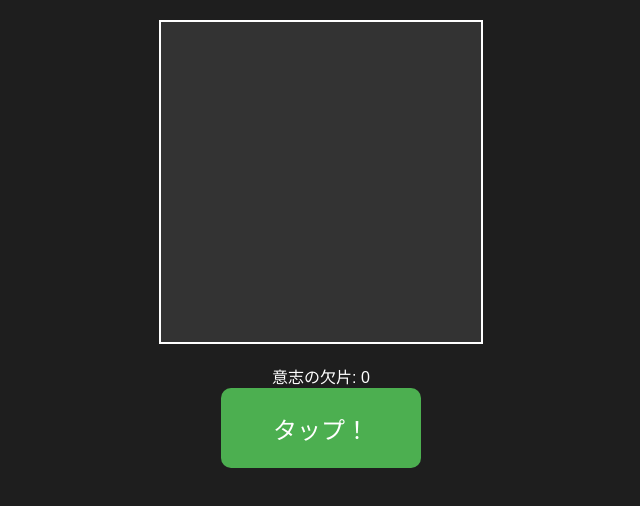
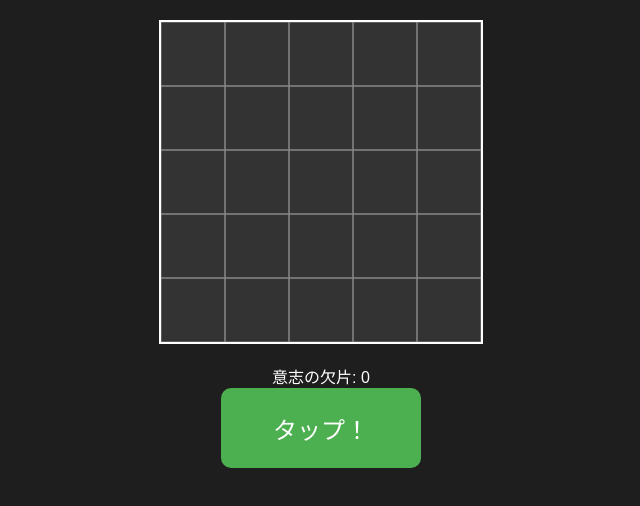
Before and after one commit to kaduak/mind-dive-prototype, a plain HTML site: page index.html in a window 1280 px wide. Shown: the whole page, without its empty margins (319-959 px from the left). Drawn offline with Linux system fonts and the light colour scheme.

Commit message:
Update index.html

```diff
--- a/index.html
+++ b/index.html
@@ -42,7 +42,9 @@
   <button id="tapButton">タップ！</button>
 </div>
 
+<!-- JavaScriptはBODYの最後で読み込む！ -->
 <script>
+  document.addEventListener("DOMContentLoaded", function () {
     const canvas = document.getElementById('gameCanvas');
     const ctx = canvas.getContext('2d');
     const fragmentsDisplay = document.getElementById('fragments');
@@ -56,4 +58,20 @@
       ctx.clearRect(0, 0, canvas.width, canvas.height);
       ctx.strokeStyle = '#888';
       for (let x = 0; x < gridSize; x++) {
-      for (let y = 0; y
+        for (let y = 0; y < gridSize; y++) {
+          ctx.strokeRect(x * cellSize, y * cellSize, cellSize, cellSize);
+        }
+      }
+    }
+
+    drawGrid();
+
+    tapButton.addEventListener('click', () => {
+      fragments += 1;
+      fragmentsDisplay.textContent = fragments;
+    });
+  });
+</script>
+
+</body>
+</html>
```
Lines whose indentation alone changed are shown as unchanged.
